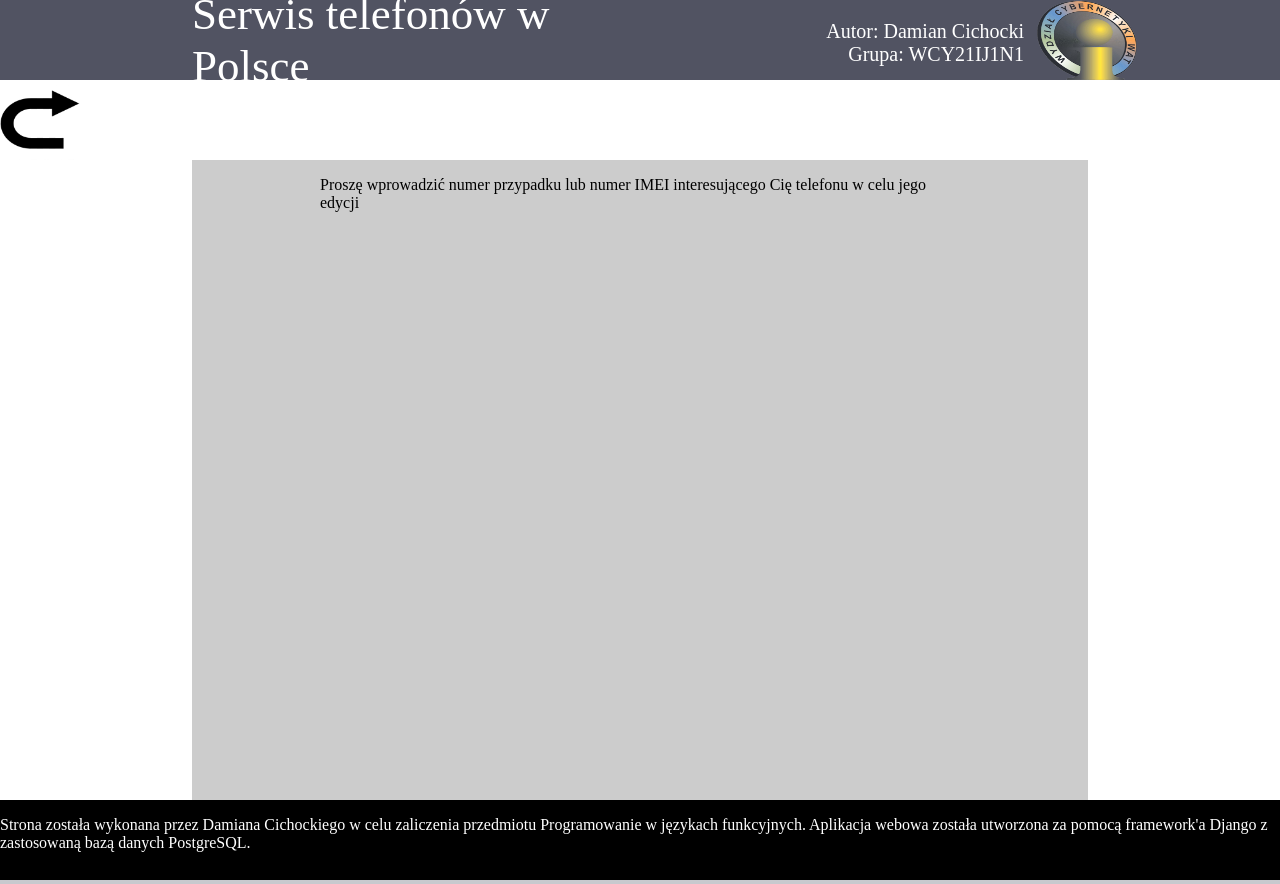
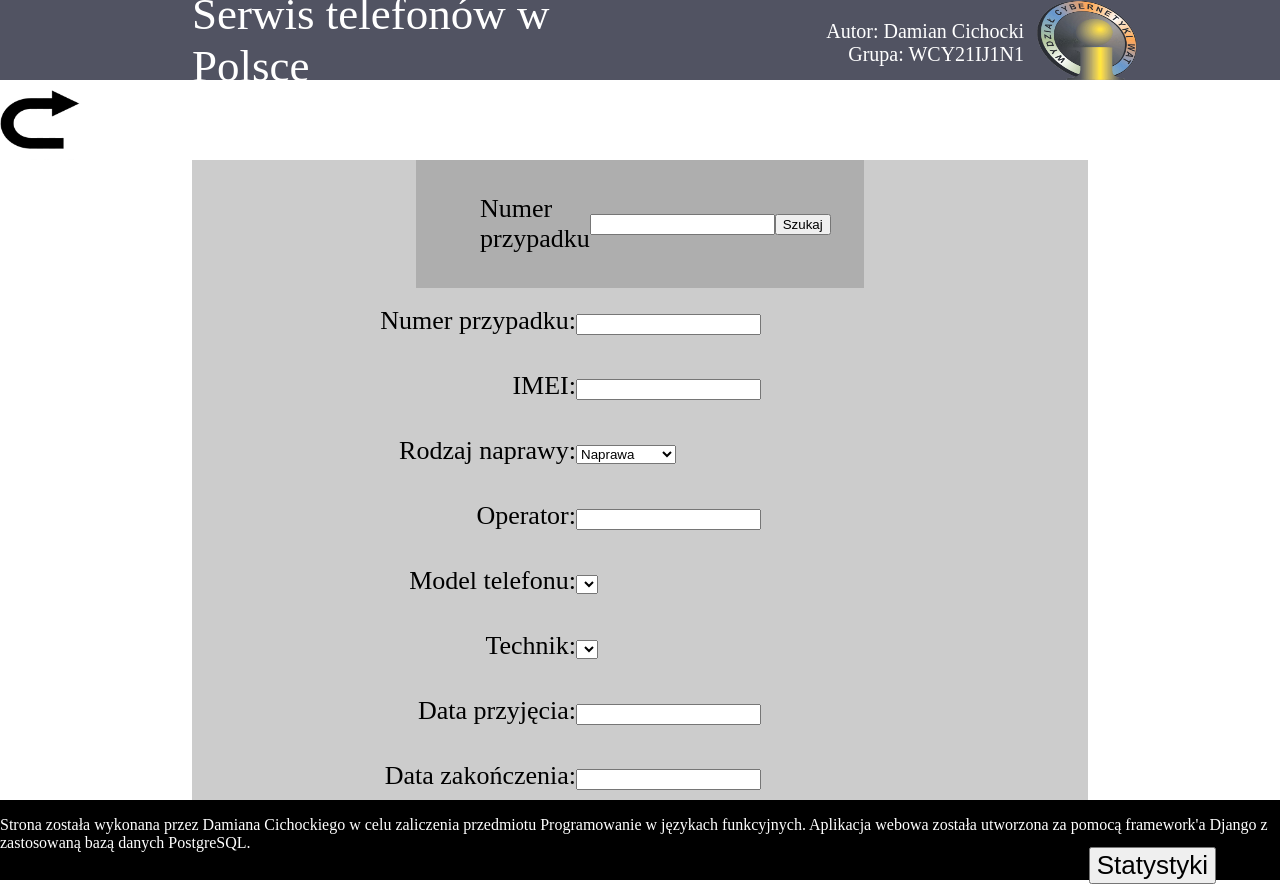
Before and after one commit to CichyMaster/PJF, a Django app: page /PhoneService/Edycja/ in a window 1280 px wide. Run offline with Django 4.2, Linux system fonts and the light colour scheme; lists and menus that the app fills with data are empty.

Commit message:
Dodanie edycji, usuwania i wykresów

```diff
--- a/PhoneService/forms.py
+++ b/PhoneService/forms.py
@@ -32,3 +32,26 @@ class RejestrationForm(forms.Form):
     admission_date = forms.DateField(label='Data przyjęcia:', initial=datetime.date.today())
     model = forms.ChoiceField(label='Model telefonu:', choices=list_of_models)
     workers = forms.ChoiceField(label='Technik:', choices=list_of_workers)
+
+class EditionForm(forms.Form):
+    search_value = forms.CharField(label='Numer przypadku', max_length=9, required=False)
+
+    STATUS_CHOICES = (
+        ("Naprawa", "Naprawa"),
+        ("Gwarancyjna", "Gwarancyjna"),
+        ("Reklamacja", "Reklamacja"),
+    )
+    list_of_models = Phones.objects.all().values_list('model', 'model')
+    list_of_workers = Workers.objects.all().values_list('acronym', 'acronym')
+
+    nr_case = forms.CharField(label='Numer przypadku:', max_length=9, required=False, widget=forms.TextInput(attrs={'readonly': 'readonly'}))
+    imei = forms.IntegerField(label='IMEI:', max_value=99999999999999999, required=False)
+    status = forms.ChoiceField(label='Rodzaj naprawy:', choices=STATUS_CHOICES, required=False)
+    operator = forms.CharField(label='Operator:', max_length=50, required=False)
+    admission_date = forms.DateField(label='Data przyjęcia:', required=False)
+    end_date = forms.DateField(label='Data zakończenia:', required=False)
+    model = forms.ChoiceField(label='Model telefonu:', choices=list_of_models, required=False)
+    workers = forms.ChoiceField(label='Technik:', choices=list_of_workers, required=False)
+
+class DeleteForm(forms.Form):
+    search_value = forms.CharField(label='Numer przypadku', max_length=9, required=False)
--- a/PhoneService/templates/PhoneService/edit.html
+++ b/PhoneService/templates/PhoneService/edit.html
@@ -14,12 +14,40 @@
     <div><a href="http://127.0.0.1:8000/PhoneService/"><img src="{% static '/images/back_arrow.png' %}" alt="back_arrow" id="back-arrow"></a></div>
 </header>
 <div id="content-main">
-    <div id="edition-search">
-        <p>Proszę wprowadzić numer przypadku lub numer IMEI interesującego Cię telefonu w celu jego edycji</p>
-    </div>
+     <form method="post">
+         {% csrf_token %}
+            <div id="edition-search">
+                <div id="first-form">
+                    {{ form.search_value.label }}
+                    {{ form.search_value }}
+                        <button type="submit" id="edition-search-button" name="fill_values">Szukaj</button>
+                </div>
+                <div id="second-left-form">
+                    {{ form.nr_case.label }}<br>
+                    {{ form.imei.label }}<br>
+                    {{ form.status.label }}<br>
+                    {{ form.operator.label }}<br>
+                    {{ form.model.label }}<br>
+                    {{ form.workers.label }}<br>
+                    {{ form.admission_date.label }}<br>
+                    {{ form.end_date.label }}
+                </div>
+                <div id="second-right-form">
+                    {{ form.nr_case }}<br>
+                    {{ form.imei }}<br>
+                    {{ form.status }}<br>
+                    {{ form.operator }}<br>
+                    {{ form.model }}<br>
+                    {{ form.workers }}<br>
+                    {{ form.admission_date }}<br>
+                    {{ form.end_date }}
+                    <button id="edit-button" type="submit" name="update_record">Edytuj</button>
+                </div>
+            </div>
+     </form>
 </div>
 <footer><p>Strona została wykonana przez Damiana Cichockiego w celu zaliczenia przedmiotu Programowanie w językach funkcyjnych.
-    Aplikacja webowa została utworzona za pomocą framework'a Django z zastosowaną bazą danych PostgreSQL.</p>
+    Aplikacja webowa została utworzona za pomocą framework'a Django z zastosowaną bazą danych PostgreSQL. <button class="statistic-button" onclick="window.location.href ='http://127.0.0.1:8000/PhoneService/Statystyka/'">Statystyki</button></p>
 </footer>
 
 </body>
--- a/PhoneService/templates/PhoneService/index.html
+++ b/PhoneService/templates/PhoneService/index.html
@@ -51,7 +51,7 @@
     </div>
 </div>
 <footer><p>Strona została wykonana przez Damiana Cichockiego w celu zaliczenia przedmiotu Programowanie w językach funkcyjnych.
-    Aplikacja webowa została utworzona za pomocą framework'a Django z zastosowaną bazą danych PostgreSQL.</p>
+    Aplikacja webowa została utworzona za pomocą framework'a Django z zastosowaną bazą danych PostgreSQL. <button class="statistic-button" onclick="window.location.href ='http://127.0.0.1:8000/PhoneService/Statystyka/'">Statystyki</button></p>
 </footer>
 </body>
 </html>
--- a/PhoneService/templates/PhoneService/static/CSS/style3.css
+++ b/PhoneService/templates/PhoneService/static/CSS/style3.css
@@ -54,11 +54,10 @@ header
     float: left;
     width: 100%;
     min-height: 80%;
-    display: flex;
-    flex-direction: column;
 }
 
 #edition-search{
+    float: left;
     width: 50%;
     height: 80vh;
     margin-left: 15%;
@@ -66,6 +65,102 @@ header
     padding-left: 10%;
     padding-right: 10%;
     background-color: rgba(128, 128, 128, 0.4);
+}
+
+#first-form{
+    display: flex;
+    align-items: center;
+    text-align: left;
+    float: left;
+    width: 50%;
+    height: 20%;
+    margin-left: 15%;
+    margin-right: 15%;
+    padding-left: 10%;
+    padding-right: 10%;
+    background-color: rgba(128, 128, 128, 0.4);
+    font-size: 26px;
+}
+
+#second-left-form{
+    font-size: 26px;
+    float: left;
+    text-align: right;
+    width: 40%;
+    line-height: 2.5;
+}
+
+#second-right-form{
+    font-size: 26px;
+    float: left;
+    text-align: left;
+    width: 60%;
+    line-height: 2.5;
+}
+
+#edit-button{
+    font-size: 36px;
+    float: right;
+    margin-right: 25%;
+    padding-right: 5%;
+    padding-left: 5%;
+}
+
+#searchbar{
+    display: flex;
+    align-items: center;
+    flex-direction: column;
+    justify-content: center;
+    text-align: left;
+    float: left;
+    width: 50%;
+    height: 24vh;
+    margin-left: 15%;
+    margin-right: 15%;
+    padding-left: 10%;
+    padding-right: 10%;
+    background-color: rgba(128, 128, 128, 0.4);
+    font-size: 30px;
+}
+
+#searchbar input{
+     font-size: 20px;
+}
+
+#search-button{
+    font-size: 20px;
+    padding-right: 5%;
+    padding-left: 5%;
+}
+
+#search-table{
+    text-align: center;
+    float: left;
+    width: 50%;
+    height: 56vh;
+    margin-left: 15%;
+    margin-right: 15%;
+    padding-left: 10%;
+    padding-right: 10%;
+    background-color: rgba(128, 128, 128, 0.4);
+}
+
+#search-table table{
+    border: 2px solid black;
+    caption-side: top;
+    border-collapse: collapse;
+}
+
+#search-table th, td{
+    border: 2px solid black;
+    padding: 8px;
+}
+
+#delete-button{
+    font-size: 26px;
+    margin-top: 5%;
+    padding-right: 5%;
+    padding-left: 5%;
 }
 
 footer{
@@ -76,3 +171,12 @@ footer{
     height: 10%;
     margin-top: auto;
 }
+
+.statistic-button{
+    float: right;
+    display: flex;
+    justify-content: right;
+    margin-right: 5%;
+    margin-top: 1%;
+    font-size: 26px;
+}
--- a/PhoneService/urls.py
+++ b/PhoneService/urls.py
@@ -6,10 +6,9 @@ urlpatterns = [
     path("", views.index, name="index"),
     path("Rejestracja/", views.create, name="Rejestracja"),
     path("Wyszukiwanie/", views.read, name="Wyszukiwanie"),
-    path("Wyszukiwanie/<int:IMEI>", views.result_view_by_IMEI, name="results"),
+    path("Wyszukiwanie/<int:imei>", views.result_view_by_imei, name="results"),
     path("Wyszukiwanie/<str:nr_case>", views.result_view_by_case, name="results"),
     path("Edycja/", views.edit, name="Edycja"),
-    path("Edycja/<int:IMEI>", views.edit_by_IMEI, name="Edycja przypadku"),
-    path("Edycja/<str:nr_case>", views.edit_by_case, name="Edycja przypadku"),
     path("Usuwanie/", views.delete, name="Usuwanie"),
+    path("Statystyka/", views.statistic, name="Statystyka"),
 ]
--- a/PhoneService/views.py
+++ b/PhoneService/views.py
@@ -1,12 +1,17 @@
-from django.http import HttpResponse, HttpResponseRedirect
-from django.shortcuts import render, get_object_or_404, redirect
+import base64
+from datetime import datetime
+from io import BytesIO
 
-from PhoneService.forms import SearchForm, RejestrationForm
+from django.shortcuts import render, redirect
+from PhoneService.forms import SearchForm, RejestrationForm, EditionForm, DeleteForm
 from PhoneService.models import Repairs, Phones, Workers
-
+import matplotlib.pyplot as plt
+import matplotlib
+matplotlib.use('agg')
 
 def index(request):
     return render(request, "PhoneService/index.html")
+
 
 def create(request):
     if request.method == 'POST':
@@ -34,6 +39,7 @@ def create(request):
         form = RejestrationForm()
     return render(request, 'PhoneService/create.html', {'form': form})
 
+
 def read(request):
     list_of_phones = Repairs.objects.all().order_by('nr_case')
     form = SearchForm()
@@ -44,24 +50,147 @@ def read(request):
             return redirect(f'http://127.0.0.1:8000/PhoneService/Wyszukiwanie/{search_value}')
     return render(request, "PhoneService/read.html", {"list_of_phones": list_of_phones, 'form': form})
 
+
 def result_view_by_case(request, nr_case):
-    repair = get_object_or_404(Repairs, nr_case=nr_case)
+    repair = Repairs.objects.filter(nr_case=nr_case)
     return render(request, 'PhoneService/specific_case.html', {'repair': repair})
 
-def result_view_by_IMEI(request, IMEI):
-    repair = get_object_or_404(Repairs, imei=IMEI)
+
+def result_view_by_imei(request, imei):
+    repair = Repairs.objects.filter(imei=imei)
+    print(repair)
     return render(request, 'PhoneService/specific_case.html', {'repair': repair})
 
+
 def edit(request):
-    return render(request, 'PhoneService/edit.html')
+    form = EditionForm()
+    if request.method == 'POST':
+        form = EditionForm(request.POST)
+        if 'fill_values' in request.POST:
+            if form.is_valid():
+                search_value = form.cleaned_data['search_value']
+                repair = Repairs.objects.filter(nr_case=search_value).first()
+                if repair:
+                    form = EditionForm(initial={
+                        'nr_case': repair.nr_case,
+                        'imei': repair.imei,
+                        'status': repair.status,
+                        'operator': repair.operator,
+                        'admission_date': repair.admission_date,
+                        'end_date': repair.end_date,
+                        'model': repair.id_phone,
+                        'workers': repair.id_worker,
+                    })
+        elif 'update_record' in request.POST:
+            if form.is_valid():
+                search_value = form.cleaned_data['nr_case']
+                repair = Repairs.objects.filter(nr_case=search_value).first()
+                if repair:
+                    repair.nr_case = form.cleaned_data['nr_case']
+                    repair.imei = form.cleaned_data['imei']
+                    repair.status = form.cleaned_data['status']
+                    repair.operator = form.cleaned_data['operator']
+                    repair.admission_date = form.cleaned_data['admission_date']
+                    repair.end_date = form.cleaned_data['end_date']
+                    Phones.id_phone = form.cleaned_data['model']
+                    Workers.id_worker = form.cleaned_data['workers']
+                    if repair.admission_date is not None and repair.end_date is not None:
+                        if repair.admission_date > repair.end_date:
+                            raise ValueError("Data przyjęcia jest później niż data zakonczenia")
+                    repair.save()
+                    return redirect(f'http://127.0.0.1:8000/PhoneService/Edycja/')
+            else:
+                print(form.errors)
+    return render(request, "PhoneService/edit.html", {"form": form})
 
-def edit_by_IMEI(request, IMEI):
-    repair = get_object_or_404(Repairs, imei=IMEI)
-    return render(request, 'PhoneService/edit_case.html', {'repair': repair})
-
-def edit_by_case(request, nr_case):
-    repair = get_object_or_404(Repairs, nr_case=nr_case)
-    return render(request, 'PhoneService/edit_case.html', {'repair': repair})
 
 def delete(request):
-    return HttpResponse("Strona do usuwania")
+    form = DeleteForm()
+    repair = None
+
+    if request.method == 'POST':
+        form = DeleteForm(request.POST)
+        if form.is_valid():
+            search_value = form.cleaned_data['search_value']
+            if 'search-button' in request.POST:
+                print(search_value)
+                if search_value:
+                    repair = Repairs.objects.filter(nr_case=search_value).first()
+
+            elif 'delete-button' in request.POST:
+                    print(search_value)
+                    if search_value:
+                        repair = Repairs.objects.filter(nr_case=search_value).first()
+                        if repair:
+                            repair.delete()
+                            return redirect(f'http://127.0.0.1:8000/PhoneService/Usuwanie/')
+
+    return render(request, "PhoneService/delete.html", {"repair": repair, 'form': form})
+
+
+def statistic(request):
+    if request.method == 'POST':
+        if 'Chart1' in request.POST:
+            workers_acronyms = Workers.objects.all().order_by('acronym').values_list('acronym', flat=True)
+            workers_dict = {}
+
+            for worker in workers_acronyms:
+                workers_dict[worker] = 0
+            last_month_repairs = Repairs.objects.filter(end_date__month=datetime.now().date().month - 1)
+
+            for worker in last_month_repairs:
+                if worker.id_worker.acronym:
+                    workers_dict[worker.id_worker.acronym] += 1
+
+            label_of_workers = list(workers_dict.keys())
+            label_of_values = list(workers_dict.values())
+
+            #Tworzenie wykresu
+            plt.bar(label_of_workers, label_of_values)
+            plt.xlabel('Pracownicy')
+            plt.ylabel('Liczba zakonczonych telefonów')
+            plt.title('Rozkład zakończonych telefonów z ostatniego miesiąca')
+
+            #Zapisanie wykresu jako obrazek
+            buffer = BytesIO()
+            plt.savefig(buffer, format='png')
+            buffer.seek(0)
+            image_png = buffer.getvalue()
+            buffer.close()
+
+            #Konwersja obrazka na base64
+            graphic = base64.b64encode(image_png).decode('utf-8')
+            plt.clf()
+            #przekazanie wykresu do szablonu
+            context = {'graphic': graphic}
+        elif 'Chart2' in request.POST:
+
+            all_repairs = Repairs.objects.all()
+            repairs_dict = {'Naprawa': 0, 'Reklamacja': 0, 'Gwarancyjna': 0}
+
+            for repair in all_repairs:
+                repairs_dict[repair.status] += 1
+
+            label_of_statuses = list(repairs_dict.keys())
+            label_of_repairs = list(repairs_dict.values())
+
+            # Tworzenie wykresu
+            plt.pie(label_of_repairs, labels=label_of_statuses, autopct='%1.1f%%')
+            plt.title('Rozkład dokonanych napraw względem rodzaju naprawy')
+
+            # Zapisanie wykresu jako obrazek
+            buffer = BytesIO()
+            plt.savefig(buffer, format='png')
+            buffer.seek(0)
+            image_png = buffer.getvalue()
+            buffer.close()
+
+            # Konwersja obrazka na base64
+            graphic = base64.b64encode(image_png).decode('utf-8')
+            plt.clf()
+            # przekazanie wykresu do szablonu
+            context = {'graphic': graphic}
+
+    else:
+        context = {'graphic': 'Nie wybrano wykresu'}
+    return render(request, "PhoneService/statistics.html", context)
```
Also changed, not shown: PhoneService/templates/PhoneService/create.html (+5 -5 lines), PhoneService/templates/PhoneService/delete.html (added, +69 -0 lines), PhoneService/templates/PhoneService/edit_case.html (deleted, +0 -26 lines), PhoneService/templates/PhoneService/read.html (+3 -4 lines), PhoneService/templates/PhoneService/specific_case.html (+16 -14 lines), PhoneService/templates/PhoneService/static/CSS/style.css (+62 -1 lines), PhoneService/templates/PhoneService/static/CSS/style2.css (+20 -3 lines), PhoneService/templates/PhoneService/statistics.html (added, +36 -0 lines).
